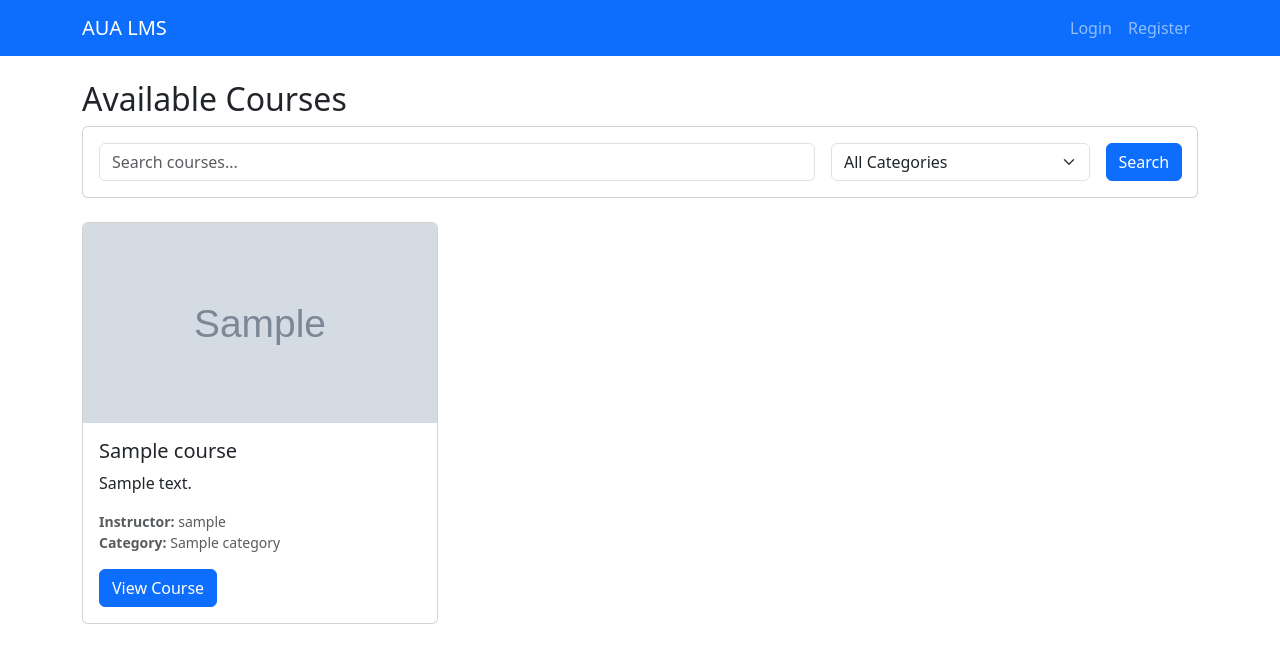
After one commit to AL-ANWARTECH/AUA_lms, a Django app: page /courses/ in a window 1280 px wide. The commit adds this page. Shown: the top 663 px of the page. Run offline with Django 5.2, Linux system fonts and the light colour scheme; tables that the repository leaves empty hold one stand-in row (values such as "Sample post"); grey boxes marked "Sample" are stand-in pictures.

Commit message:
feat(course): add public course listing page

```diff
--- a/core/urls.py
+++ b/core/urls.py
@@ -11,4 +11,6 @@ urlpatterns = [
     path('dashboard/student/', views.student_dashboard, name='student_dashboard'),
     path('dashboard/instructor/', views.instructor_dashboard, name='instructor_dashboard'),
     path('dashboard/admin/', views.admin_dashboard, name='admin_dashboard'),
+    path('courses/', views.course_list, name='course_list'),
+    path('course/<int:pk>/', views.course_detail, name='course_detail'),
 ]
--- a/core/views.py
+++ b/core/views.py
@@ -1,12 +1,12 @@
-from django.contrib.auth import logout as django_logout
-from django.shortcuts import redirect
-from django.shortcuts import render, redirect
+from django.shortcuts import render, get_object_or_404
 from django.contrib.auth.decorators import login_required
-from django.contrib.auth import login, authenticate
+from django.contrib.auth import login
 from django.contrib import messages
 from django.contrib.auth.views import LoginView
 from django.urls import reverse_lazy
+from django.db.models import Q
 from .forms import CustomUserCreationForm
+from .models import Course, Category
 
 class CustomLoginView(LoginView):
     template_name = 'core/login.html'
@@ -25,7 +25,49 @@ class CustomLoginView(LoginView):
 
 def home(request):
     """Home page view"""
-    return render(request, 'core/home.html')
+    # Get 3 most recent courses for the home page
+    recent_courses = Course.objects.filter(is_active=True)[:3]
+    context = {
+        'recent_courses': recent_courses
+    }
+    return render(request, 'core/home.html', context)
+
+def course_list(request):
+    """Public course listing page"""
+    courses = Course.objects.filter(is_active=True).select_related('instructor', 'category')
+
+    # Add search functionality
+    query = request.GET.get('q')
+    if query:
+        courses = courses.filter(
+            Q(title__icontains=query) |
+            Q(description__icontains=query) |
+            Q(instructor__username__icontains=query)
+        )
+
+    # Add category filter
+    category_id = request.GET.get('category')
+    if category_id:
+        courses = courses.filter(category_id=category_id)
+
+    # Get all categories for the filter dropdown
+    categories = Category.objects.all()
+
+    context = {
+        'courses': courses,
+        'categories': categories,
+        'query': query,
+        'selected_category': int(category_id) if category_id else None
+    }
+    return render(request, 'core/course_list.html', context)
+
+def course_detail(request, pk):
+    """Course detail page"""
+    course = get_object_or_404(Course, pk=pk, is_active=True)
+    context = {
+        'course': course
+    }
+    return render(request, 'core/course_detail.html', context)
 
 def register(request):
     """User registration view"""
@@ -75,5 +117,6 @@ def admin_dashboard(request):
 
 def logout_view(request):
     """Custom logout view"""
-    django_logout(request)
+    from django.contrib.auth import logout
+    logout(request)
     return redirect('home')
--- /dev/null
+++ b/templates/core/course_list.html
@@ -0,0 +1,70 @@
+{% extends 'base.html' %}
+
+{% block title %}Courses - AUA LMS{% endblock %}
+
+{% block content %}
+<div class="row">
+    <div class="col-12">
+        <h2>Available Courses</h2>
+
+        <!-- Search and Filter Form -->
+        <div class="card mb-4">
+            <div class="card-body">
+                <form method="get" class="row g-3">
+                    <div class="col-md-8">
+                        <input type="text" class="form-control" name="q" placeholder="Search courses..." value="{{ query|default:'' }}">
+                    </div>
+                    <div class="col-md-3">
+                        <select name="category" class="form-select">
+                            <option value="">All Categories</option>
+                            {% for category in categories %}
+                                <option value="{{ category.id }}" {% if selected_category == category.id %}selected{% endif %}>
+                                    {{ category.name }}
+                                </option>
+                            {% endfor %}
+                        </select>
+                    </div>
+                    <div class="col-md-1">
+                        <button type="submit" class="btn btn-primary">Search</button>
+                    </div>
+                </form>
+            </div>
+        </div>
+
+        <!-- Course List -->
+        {% if courses %}
+            <div class="row">
+                {% for course in courses %}
+                    <div class="col-md-6 col-lg-4 mb-4">
+                        <div class="card h-100">
+                            {% if course.thumbnail %}
+                                <img src="{{ course.thumbnail.url }}" class="card-img-top" alt="{{ course.title }}" style="height: 200px; object-fit: cover;">
+                            {% else %}
+                                <div class="card-img-top bg-light d-flex align-items-center justify-content-center" style="height: 200px;">
+                                    <span class="text-muted">No Thumbnail</span>
+                                </div>
+                            {% endif %}
+                            <div class="card-body d-flex flex-column">
+                                <h5 class="card-title">{{ course.title }}</h5>
+                                <p class="card-text">{{ course.description|truncatewords:20 }}</p>
+                                <p class="text-muted small">
+                                    <strong>Instructor:</strong> {{ course.instructor.username }}<br>
+                                    <strong>Category:</strong> {{ course.category.name|default:"Uncategorized" }}
+                                </p>
+                                <div class="mt-auto">
+                                    <a href="{% url 'course_detail' course.pk %}" class="btn btn-primary">View Course</a>
+                                </div>
+                            </div>
+                        </div>
+                    </div>
+                {% endfor %}
+            </div>
+        {% else %}
+            <div class="alert alert-info">
+                <h4>No courses found</h4>
+                <p>No courses match your search criteria.</p>
+            </div>
+        {% endif %}
+    </div>
+</div>
+{% endblock %}
```
Also changed, not shown: templates/core/course_detail.html (added, +51 -0 lines), templates/core/home.html (+24 -0 lines).
